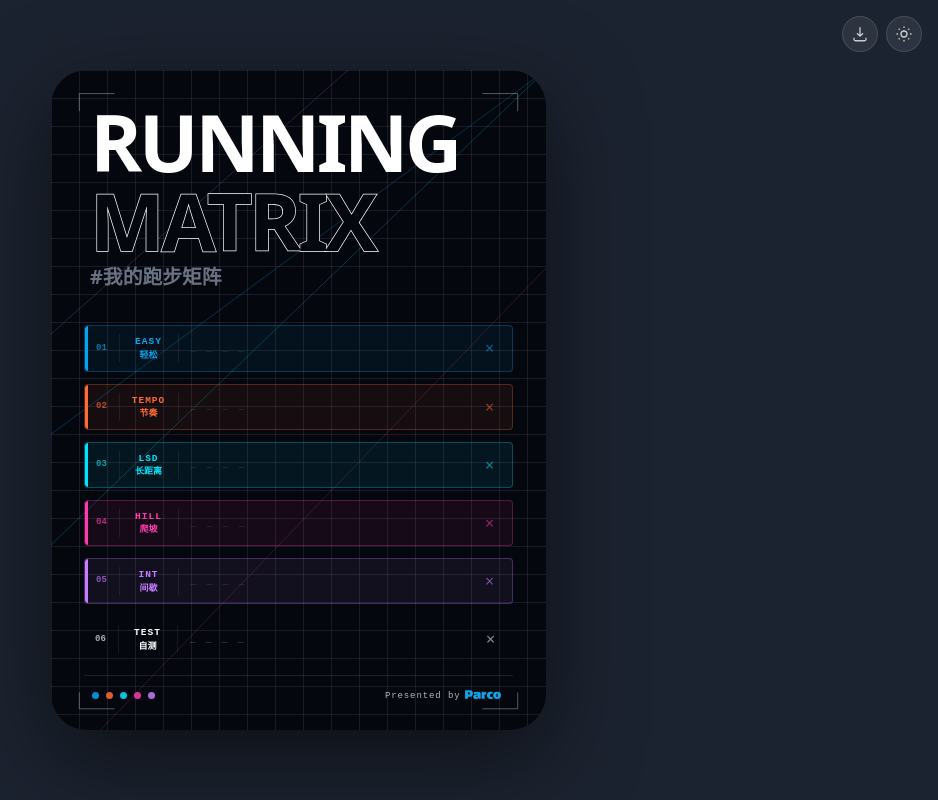
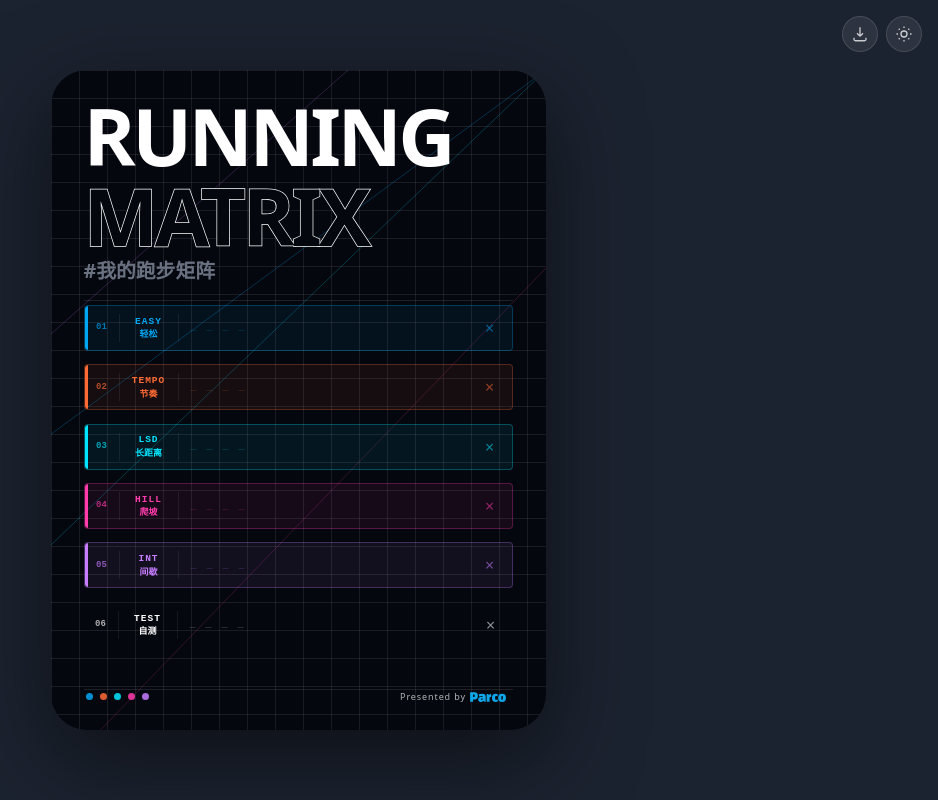
Before and after one commit to loddit/running-matrix, a website built with Vite: page index.html in a window 1280 px wide. Shown: the whole page, without its empty margins (342-1280 px from the left). Built offline with nearby package versions, Linux system fonts and the light colour scheme; no server answers.

Commit message:
adjust styles again

```diff
--- a/index.html
+++ b/index.html
@@ -57,14 +57,10 @@
           <line x1="420" y1="0" x2="0" y2="403" stroke="#00E5FF" stroke-width="0.8" />
           <line x1="252" y1="0" x2="0" y2="224" stroke="#C77DFF" stroke-width="0.8" />
           <line x1="420" y1="168" x2="42" y2="560" stroke="#FF3CAC" stroke-width="0.8" />
-          <polyline class="poster-corner" points="24,35 24,20 54,20" fill="none" stroke-width="0.8" />
-          <polyline class="poster-corner" points="396,35 396,20 366,20" fill="none" stroke-width="0.8" />
-          <polyline class="poster-corner" points="24,528 24,542 54,542" fill="none" stroke-width="0.8" />
-          <polyline class="poster-corner" points="396,528 396,542 366,542" fill="none" stroke-width="0.8" />
         </svg>
 
-        <div class="poster-content absolute inset-0 flex flex-col px-[6.667cqw] pt-8 pb-8">
-          <div class="mb-2 ml-[1cqh] leading-none">
+        <div class="poster-content absolute inset-0 flex flex-col px-[6.667cqw] pt-[4cqh] pb-[4cqh]" >
+          <div class="mb-2 leading-none">
             <div class="hero-title text-[var(--poster-text)] font-black leading-none">RUNNING</div>
             <div class="hero-title matrix-outline font-black leading-none">MATRIX</div>
             <div class="hero-accent my-[1cqh] text-gray-500 font-semibold">
@@ -72,17 +68,17 @@
             </div>
           </div>
 
-          <div class="mt-3 mb-3 h-px w-full bg-[var(--poster-divider)]"></div>
+          <div class="mt-1 mb-1 h-px w-full bg-[var(--poster-divider)]"></div>
 
-          <div id="poster-rows" class="flex flex-col gap-3 flex-1"></div>
+          <div id="poster-rows" class="flex flex-col gap-[2cqh] flex-1"></div>
 
-          <div class="mt-3 pt-3 px-2 border-t border-[var(--poster-divider)] flex items-center justify-between">
+          <div class="px-[0.5cqw] border-t border-[var(--poster-divider)] flex items-center justify-between">
             <div id="footer-dots" class="flex items-center gap-[7px]"></div>
             <div class="text-right">
               <p id="footer-name" class="text-[var(--poster-text-muted)] font-medium text-[11px] tracking-wide"></p>
               <p
                 id="footer-credit"
-                class="text-[var(--poster-text-muted)] font-mono text-[9px] tracking-widest mt-0.5 flex items-center gap-1 items-start pr-1"
+                class="text-[var(--poster-text-muted)] text-[9px] tracking-widest flex items-center gap-1 items-center pr-1"
               >
                 Presented by
                 <a href="https://parco.run" target="_blank">
--- a/src/style.css
+++ b/src/style.css
@@ -25,8 +25,6 @@ html[data-theme='dark'] {
   --row-loc-text: #ffffff;
   --dot-empty-border: rgba(255, 255, 255, 0.15);
   --grid-line: rgba(255, 255, 255, 0.085);
-  --corner-stroke: #ffffff;
-  --corner-opacity: 0.35;
   --poster-line-opacity-1: 0.28;
   --poster-line-opacity-2: 0.24;
   --poster-line-opacity-3: 0.22;
@@ -68,8 +66,6 @@ html[data-theme='light'] {
   --row-loc-text: #0a0d18;
   --dot-empty-border: rgba(10, 13, 24, 0.18);
   --grid-line: rgba(10, 13, 24, 0.05);
-  --corner-stroke: #0a0d18;
-  --corner-opacity: 0.18;
   --poster-line-opacity-1: 0.18;
   --poster-line-opacity-2: 0.14;
   --poster-line-opacity-3: 0.12;
@@ -117,11 +113,6 @@ html[data-theme='light'] {
   background: var(--poster-bg);
   box-shadow: var(--poster-shadow);
   --tw-ring-color: var(--poster-ring);
-}
-
-.poster-corner {
-  stroke: var(--corner-stroke);
-  opacity: var(--corner-opacity);
 }
 
 .poster-lines line:nth-child(1) {
@@ -375,7 +366,7 @@ html[data-theme='light'] #theme-toggle .icon-moon {
 }
 
 .poster-row-loc-text {
-  font-size: 15px;
+  font-size: 14px;
   font-weight: 500;
   letter-spacing: -0.3px;
   white-space: nowrap;
```
